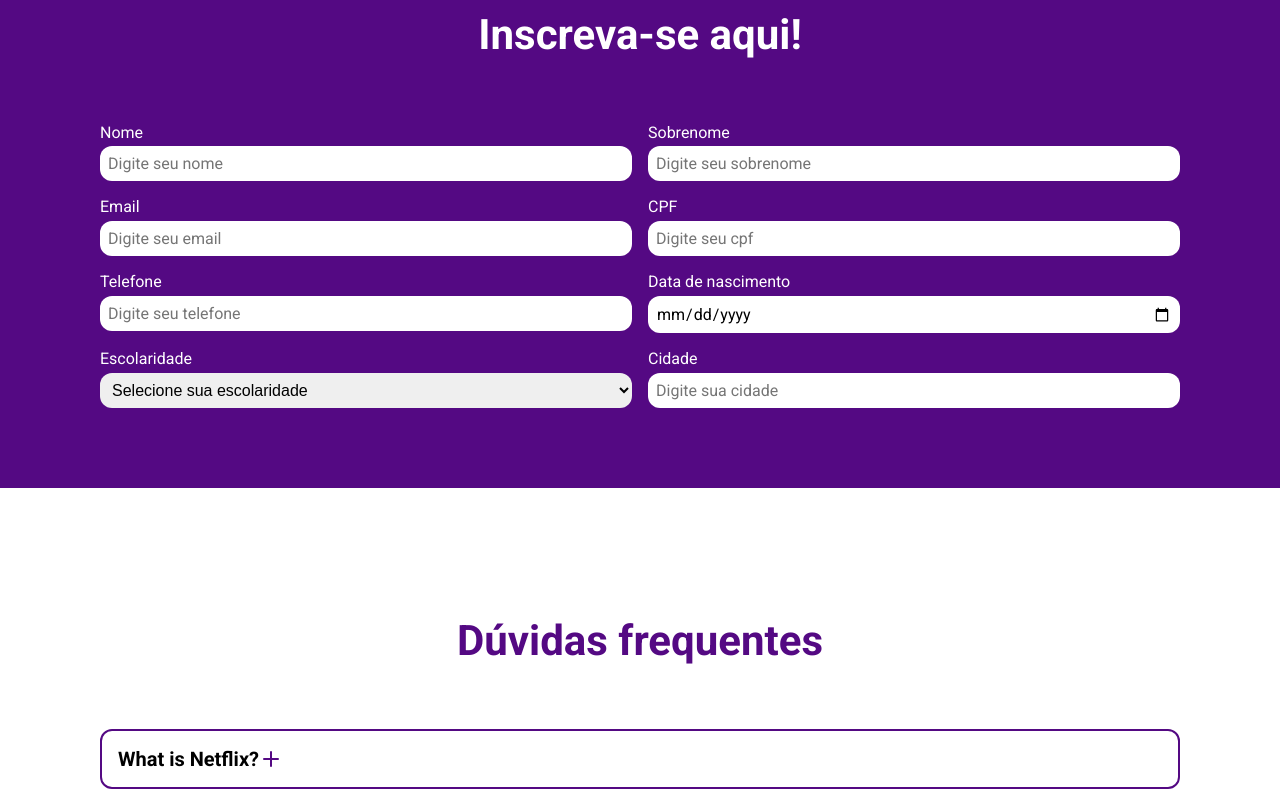
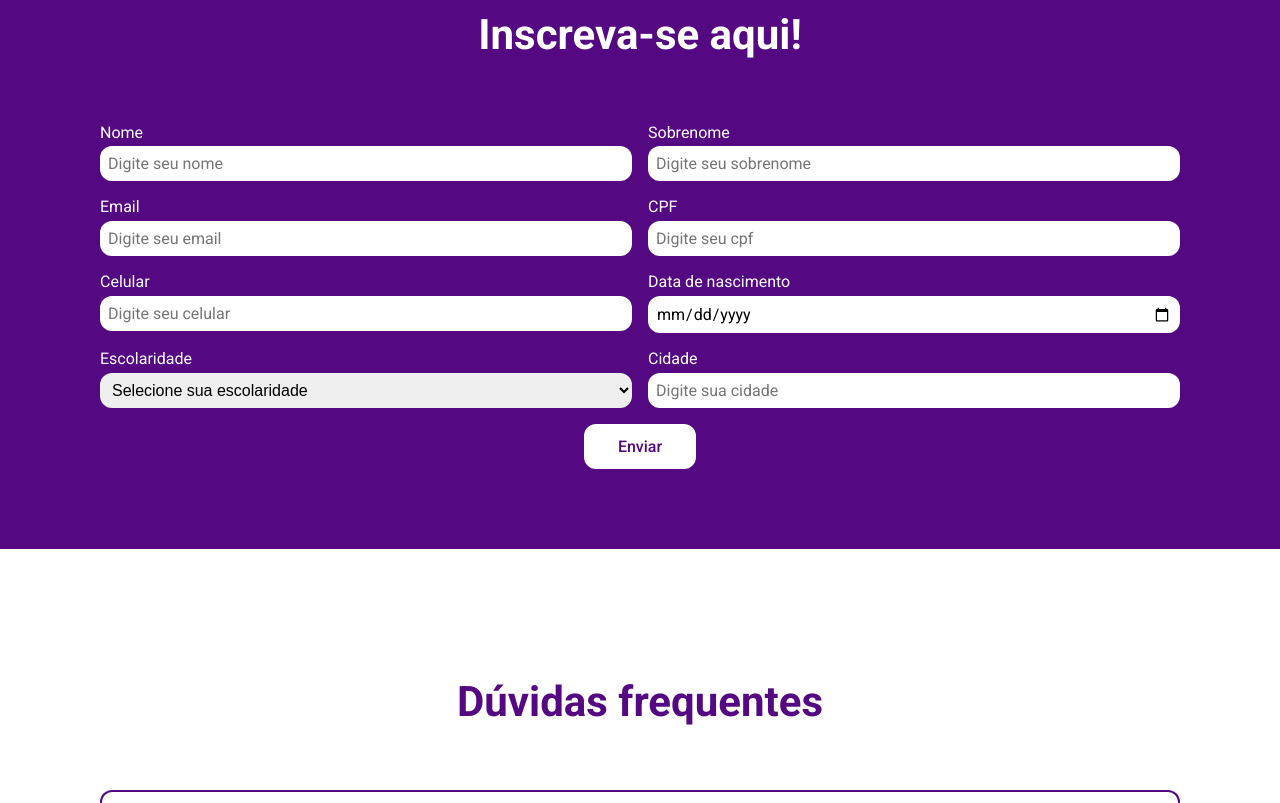
Before and after one commit to Neeeveess/empodera-tech-front, a React (Vite) app: page / in a window 1280 px wide. Shown: the part 1740-2543 px from the top of the page. Built offline with nearby package versions, Linux system fonts and the light colour scheme; no server answers.

Commit message:
feat: finished axios configuration and form

```diff
--- a/package.json
+++ b/package.json
@@ -11,10 +11,12 @@
   },
   "dependencies": {
     "@hookform/resolvers": "^3.4.2",
+    "axios": "^1.7.2",
     "lucide-react": "^0.300.0",
     "react": "^18.2.0",
     "react-dom": "^18.2.0",
     "react-hook-form": "^7.51.5",
+    "react-input-mask": "^2.0.4",
     "styled-components": "^6.1.11",
     "zod": "^3.23.8"
   },
@@ -23,6 +25,7 @@
     "@types/babel__core": "^7.20.5",
     "@types/react": "^18.2.66",
     "@types/react-dom": "^18.2.22",
+    "@types/react-input-mask": "^3.0.5",
     "@types/styled-components": "^5.1.34",
     "@typescript-eslint/eslint-plugin": "^7.2.0",
     "@typescript-eslint/parser": "^7.2.0",
--- /dev/null
+++ b/src/api/form.ts
@@ -0,0 +1,6 @@
+import { api } from '../lib/axios'
+import { SubscribleForm } from './../pages/Home/FormSection/index'
+
+export async function subscribe(data: SubscribleForm) {
+  await api.post('/api/register', data)
+}
--- a/src/components/Button/index.tsx
+++ b/src/components/Button/index.tsx
@@ -1,4 +1,4 @@
-import React from 'react'
+import React, { ButtonHTMLAttributes } from 'react'
 
 import {
   ButtonPrimary,
@@ -7,23 +7,23 @@ import {
   ButtonTertiary,
 } from './style'
 
-export interface ButtonProps {
+export interface ButtonProps extends ButtonHTMLAttributes<HTMLButtonElement> {
   text: string | React.ReactNode
   variation: 'primary' | 'primary-inverted' | 'secondary' | 'tertiary'
 }
 
-export function Button({ text, variation }: ButtonProps) {
+export function Button({ text, variation, ...props }: ButtonProps) {
   if (variation === 'secondary') {
-    return <ButtonSecondary>{text}</ButtonSecondary>
+    return <ButtonSecondary {...props}>{text}</ButtonSecondary>
   }
 
   if (variation === 'tertiary') {
-    return <ButtonTertiary>{text}</ButtonTertiary>
+    return <ButtonTertiary {...props}>{text}</ButtonTertiary>
   }
 
   if (variation === 'primary-inverted') {
-    return <ButtonPrimaryInverted>{text}</ButtonPrimaryInverted>
+    return <ButtonPrimaryInverted {...props}>{text}</ButtonPrimaryInverted>
   }
 
-  return <ButtonPrimary>{text}</ButtonPrimary>
+  return <ButtonPrimary {...props}>{text}</ButtonPrimary>
 }
--- a/src/components/Button/style.ts
+++ b/src/components/Button/style.ts
@@ -11,9 +11,15 @@ export const ButtonPrimary = styled.button`
   width: fit-content;
   transition: all 0.2s;
 
-  &:hover {
+  &:hover:not(:disabled) {
     background-color: transparent;
     color: ${(props) => props.theme.white};
+  }
+
+  &:disabled {
+    background-color: #ccc;
+    border-color: #ccc;
+    cursor: not-allowed;
   }
 `
 
--- /dev/null
+++ b/src/env.ts
@@ -0,0 +1,7 @@
+import { z } from 'zod'
+
+const envSchema = z.object({
+  VITE_API_URL: z.string().url(),
+})
+
+export const env = envSchema.parse(import.meta.env)
--- /dev/null
+++ b/src/lib/axios.ts
@@ -0,0 +1,7 @@
+import axios from 'axios'
+
+import { env } from '../env'
+
+export const api = axios.create({
+  baseURL: env.VITE_API_URL,
+})
--- a/src/pages/Home/FormSection/index.tsx
+++ b/src/pages/Home/FormSection/index.tsx
@@ -1,28 +1,78 @@
+import { zodResolver } from '@hookform/resolvers/zod'
+import { useForm } from 'react-hook-form'
+import InputMask from 'react-input-mask'
+import { z } from 'zod'
+
+import { subscribe } from '../../../api/form'
+import { Button } from '../../../components/Button'
+import { calcBithday } from '../../../ultils/calcBithday'
 import { FormContainer, FormContent, FormGroup } from './style'
 
+const subscribleForm = z.object({
+  nome: z.string(),
+  idade: z.number(),
+  sobrenome: z.string(),
+  email: z.string().email('Informe um email válido'),
+  cpf: z.string().length(11, 'Digite um CPF válido'),
+  celular: z.string().min(11, 'Digite um celular válido'),
+  nascimento: z.date(),
+  escolaridade: z.enum([
+    'ensino-fundamental-incompleto',
+    'ensino-fundamental-completo',
+    'ensino-medio-incompleto',
+    'ensino-medio-completo',
+    'ensino-superior-incompleto',
+    'ensino-superior-completo',
+  ]),
+  cidade: z.string(),
+})
+
+export type SubscribleForm = z.infer<typeof subscribleForm>
+
 export function FormSection() {
+  const {
+    register,
+    handleSubmit,
+    formState: { isSubmitting, errors },
+  } = useForm<SubscribleForm>({
+    resolver: zodResolver(subscribleForm),
+  })
+
+  async function handleFormSubmit(data: SubscribleForm) {
+    try {
+      data.celular = data.celular.toString().replace(/\D/g, '')
+
+      data.idade = calcBithday(data.nascimento)
+
+      console.log(errors)
+      console.log(data)
+      await subscribe(data)
+    } catch {}
+  }
+
   return (
     <FormContainer>
       <FormContent>
         <h2>Inscreva-se aqui!</h2>
-        <FormGroup>
+        <FormGroup onSubmit={handleSubmit(handleFormSubmit)}>
+          {/* <input type="hidden" {...register('idade')} value={} /> */}
           <div className="line">
             <div className="item">
               <label htmlFor="nome">Nome</label>
               <input
                 id="nome"
-                name="nome"
                 type="text"
                 placeholder="Digite seu nome"
+                {...register('nome')}
               />
             </div>
             <div className="item">
               <label htmlFor="sobrenome">Sobrenome</label>
               <input
                 id="sobrenome"
-                name="sobrenome"
                 type="text"
                 placeholder="Digite seu sobrenome"
+                {...register('sobrenome')}
               />
             </div>
           </div>
@@ -31,45 +81,48 @@ export function FormSection() {
               <label htmlFor="email">Email</label>
               <input
                 id="email"
-                name="email"
                 type="email"
                 placeholder="Digite seu email"
+                {...register('email')}
               />
             </div>
             <div className="item">
               <label htmlFor="cpf">CPF</label>
-              <input
+              <InputMask
                 id="cpf"
-                name="cpf"
+                mask="999.999.999-99"
                 type="text"
                 placeholder="Digite seu cpf"
+                {...register('cpf')}
               />
             </div>
           </div>
           <div className="line">
             <div className="item">
-              <label htmlFor="telefone">Telefone</label>
-              <input
-                id="telefone"
-                name="telefone"
-                type="tel"
-                placeholder="Digite seu telefone"
+              <label htmlFor="celular">Celular</label>
+              {errors.celular && <span>{errors.celular.message}</span>}
+              <InputMask
+                id="celular"
+                mask="(99) 99999-9999"
+                type="text"
+                placeholder="Digite seu celular"
+                {...register('celular')}
               />
             </div>
             <div className="item">
-              <label htmlFor="data-nascimento">Data de nascimento</label>
+              <label htmlFor="nascimento">Data de nascimento</label>
               <input
-                id="data-nascimento"
-                name="data-nascimento"
+                id="nascimento"
                 type="date"
                 placeholder="Digite sua data de nascimento"
+                {...register('nascimento')}
               />
             </div>
           </div>
           <div className="line">
             <div className="item">
               <label htmlFor="escolaridade">Escolaridade</label>
-              <select name="escolaridade" id="escolaridade">
+              <select id="escolaridade" {...register('escolaridade')}>
                 <option value="">Selecione sua escolaridade</option>
                 <option value="ensino-fundamental-incompleto">
                   Ensino fundamental incompleto
@@ -95,12 +148,18 @@ export function FormSection() {
               <label htmlFor="cidade">Cidade</label>
               <input
                 id="cidade"
-                name="cidade"
                 type="text"
                 placeholder="Digite sua cidade"
+                {...register('cidade')}
               />
             </div>
           </div>
+          <Button
+            type="submit"
+            text="Enviar"
+            variation="primary"
+            disabled={isSubmitting}
+          />
         </FormGroup>
       </FormContent>
     </FormContainer>
--- /dev/null
+++ b/src/ultils/calcBithday.ts
@@ -0,0 +1,14 @@
+export function calcBithday(birthdate: Date) {
+  const today = new Date()
+  const birth = new Date(birthdate)
+  const age = today.getFullYear() - birth.getFullYear()
+
+  if (
+    today.getMonth() < birth.getMonth() ||
+    (today.getMonth() === birth.getMonth() && today.getDate() < birth.getDate())
+  ) {
+    return age - 1
+  }
+
+  return age
+}
```
Also changed, not shown: 1 other file (tests, documents, lock files or other folders).
